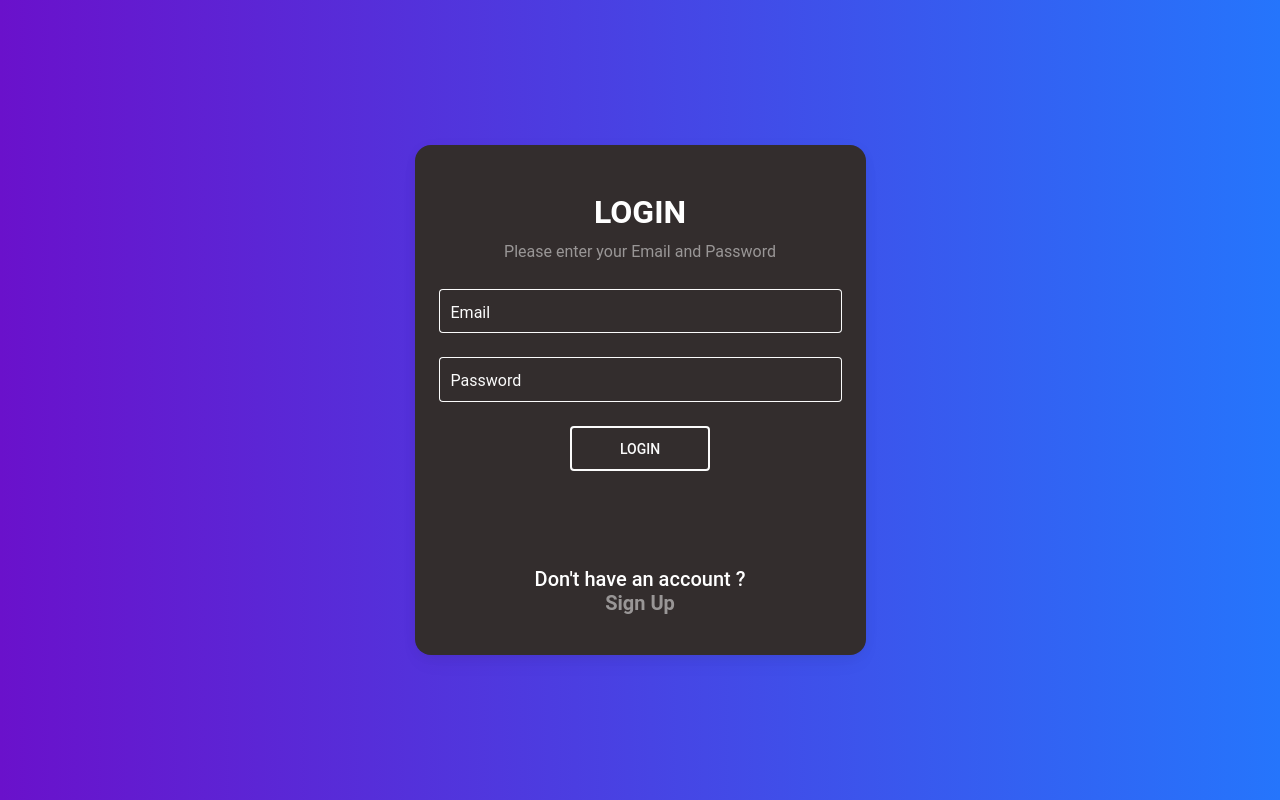
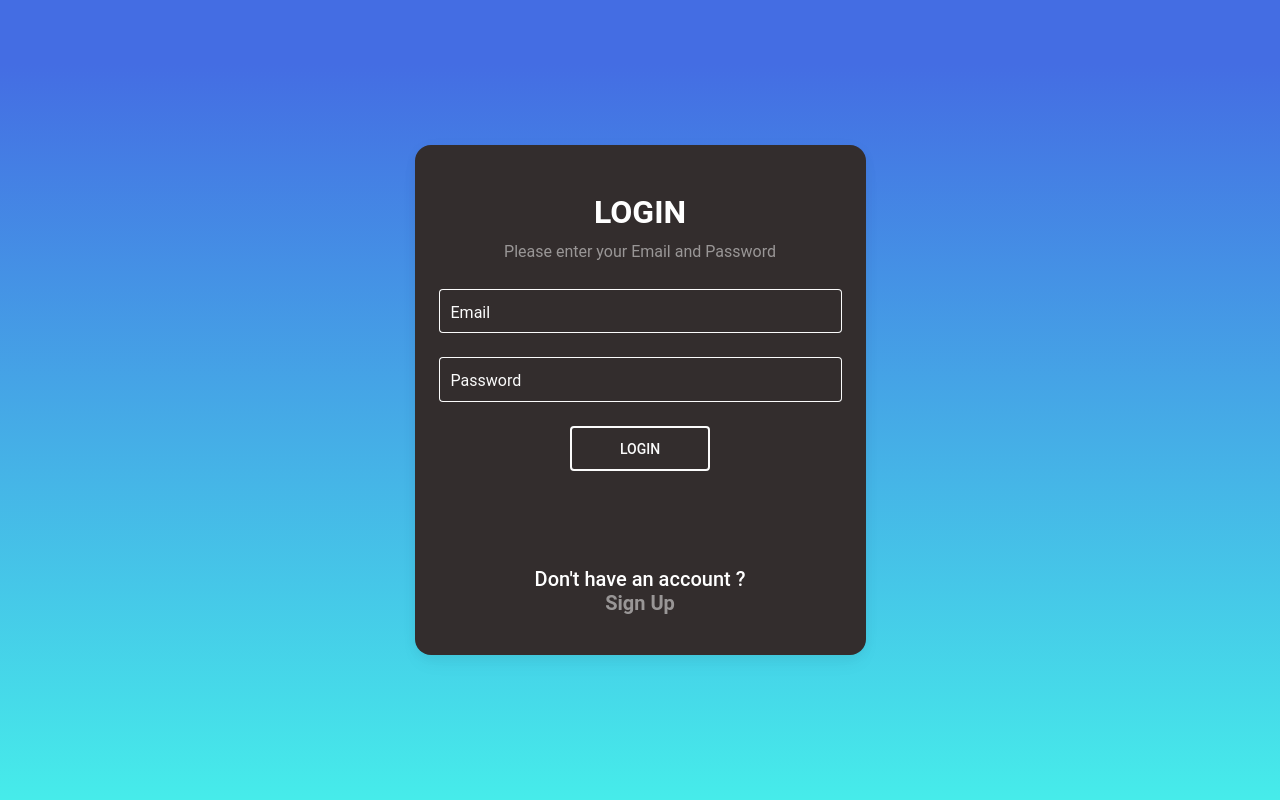
Before and after one commit to tuxoo/to-language-fe, a React (Create React App) app: page /auth in a window 1280 px wide. Built offline with nearby package versions, Linux system fonts and the light colour scheme.

Commit message:
ToLanguage: changed background;

```diff
--- a/src/component/LoadingToRedirect.tsx
+++ b/src/component/LoadingToRedirect.tsx
@@ -16,7 +16,7 @@ const LoadingToRedirect = () => {
         return () => clearInterval(interval);
     }, [count, navigate]);
     return (
-        <div className="vh-100 gradient-custom">
+        <div className="vh-100 gradient-app">
             <MDBModal show={true}>
                 <MDBModalDialog centered>
                     <MDBModalContent>
--- a/src/index.css
+++ b/src/index.css
@@ -12,6 +12,7 @@ code {
     monospace;
 }
 
-.gradient-custom {
-    background: linear-gradient(to right, rgba(106, 17, 203, 1), rgba(37, 117, 252, 1));
+.gradient-app {
+    background: rgb(70,236,234);
+    background: linear-gradient(0deg, rgba(70,236,234,1) 0%, rgba(68,109,227,1) 92%);
 }
--- a/src/page/Auth.tsx
+++ b/src/page/Auth.tsx
@@ -87,7 +87,7 @@ const Auth = () => {
     }, [isLoginError, isRegisterError])
 
     return (
-        <section className='vh-100 gradient-custom'>
+        <section className='vh-100 gradient-app'>
             <div className="container py-4 h-100">
                 <div className="row d-flex justify-content-center align-items-center h-100">
                     <div className="col-12 col-md-8 col-lg-6 col-xl-5">
--- a/src/page/Dashboard.tsx
+++ b/src/page/Dashboard.tsx
@@ -16,7 +16,7 @@ const Dashboard = () => {
     }
 
     return (
-        <section className="vh-100 gradient-custom">
+        <section className="vh-100 gradient-app">
             <div className="container py-4 h-100">
                 <div className="row d-flex justify-content-center align-items-center h-100">
                     <div className="col-12 col-md-8 col-lg-6 col-xl-5">
```
